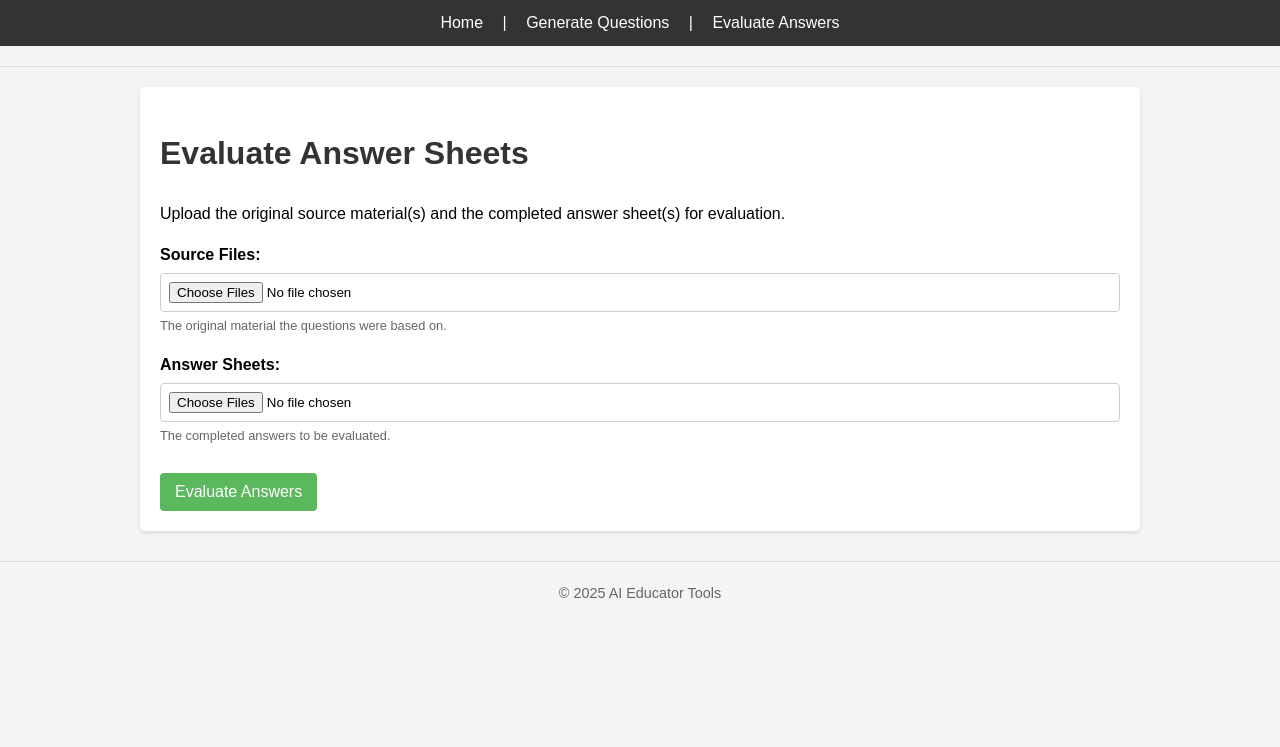
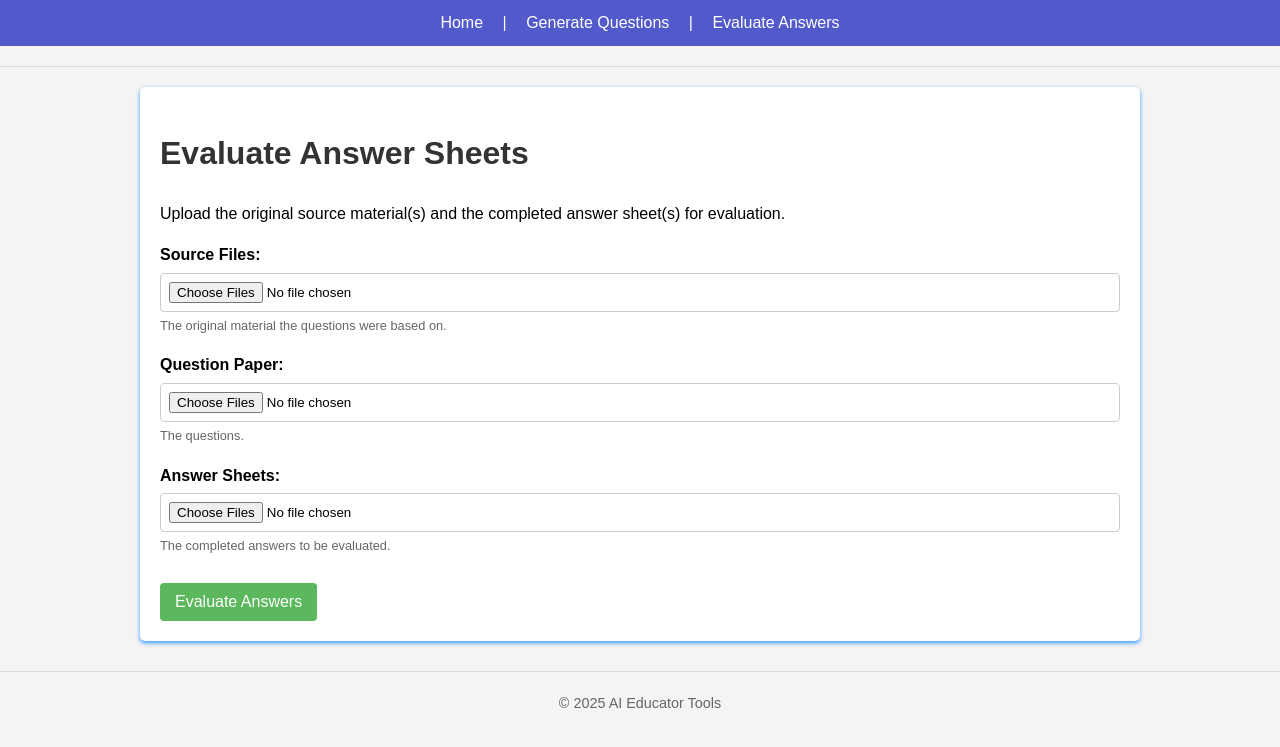
Before and after one commit to kmokmwswemdwekm/AInnovators, a Flask app: page /evaluate in a window 1280 px wide. Shown: the top 747 px of the page. Run offline with Flask 3, Linux system fonts and the light colour scheme; some libraries are stand-ins or nearby versions.

Commit message:
uploaded

```diff
--- a/main.py
+++ b/main.py
@@ -318,7 +318,9 @@ def generate_upload():
             mcq_questions = int(request.form.get('mcq-questions', 0))
             short_questions = int(request.form.get('short-questions', 0))
             long_questions = int(request.form.get('long-questions', 0))
+            numerical_questions=int(request.form.get('numerical-questions', 0))
             difficulty_level = request.form.get('difficulty-level', 'medium')
+
         except ValueError:
             flash("Invalid number format for question counts.", "danger")
             cleanup_uploaded_files(uploaded_filenames, app.config['UPLOAD_SOURCE_FOLDER'])
@@ -330,14 +332,17 @@ def generate_upload():
         prompt = (
             f"Act as an expert educator. Analyze the provided document(s) thoroughly. "
             f"Based *strictly* on the content within these documents, generate the following educational questions:\n"
-            f"- {mcq_questions} Multiple Choice Questions (MCQs). Each MCQ should have 4 distinct options (A, B, C, D) and clearly indicate the single correct answer.\n"
+            f"- {mcq_questions} Multiple Choice Questions (MCQs). Each MCQ should have 4 distinct options (A, B, C, D), Do not display the answer.\n"
             f"- {short_questions} Short Answer Questions requiring concise, factual answers derived directly from the text.\n"
             f"- {long_questions} Long Answer Questions designed to assess deeper understanding, critical thinking, or application of concepts from the source material.\n\n"
+            f"-{numerical_questions} Numerical Questions to assess the problem solving abilities of the students.\n\n"
             f"All questions must be at a '{difficulty_level}' difficulty level relative to the source material's complexity.\n"
             f"Format the output clearly using Markdown:\n"
             f"## Multiple Choice Questions\n1. [Question text]...\nA. [Option]\nB. [Option]\nC. [Option]\nD. [Option]\n**Answer: [Correct Letter]**\n\n"
             f"## Short Answer Questions\n1. [Question text]...\n\n"
             f"## Long Answer Questions\n1. [Question text]...\n\n"
+            f"## Numerical Questions\n1. [Question text]...\n\n"
+            f"**IMPORTANT:** Do not include any additional text, explanations, or commentary outside of the questions themselves. "
             f"Do not add any introduction, conclusion, or commentary outside of the requested question structure."
         )
 
@@ -579,19 +584,25 @@ def evaluate_upload():
         # (Prompt remains the same)
         prompt = (
             "Act as an expert teaching assistant providing detailed evaluation.\n"
-            "You are given the original source material document(s) AND one or more student answer sheet document(s).\n\n"
+            "You are given the original source material document(s), a document with questions, AND one or more student answer sheet document(s).\n\n"
             "**Your Task:** Evaluate the submitted answer sheet(s) based *strictly* on the information present in the provided source material(s).\n\n"
             "**Evaluation Criteria:**\n"
             "1.  **Accuracy:** Are the answers factually correct according to the source material?\n"
             "2.  **Completeness:** Do the answers address all parts of the question asked (implicitly or explicitly)?\n"
             "3.  **Relevance:** Are the answers directly related to the question and derived from the source?\n"
             "4.  **Clarity:** Are the answers presented clearly and understandably?\n\n"
+            "**Important:**\n"
+            "You are to also assess the student based on different parameters such as cognitive ability, critical thinking, active recall, etc.\n"
+            "AND provide a comprehensive summary about the concepts the student has understood and the concepts they need to work on.\n\n"
+            "You are to provide a score for each answer based on the above criteria. The scoring should be out of 10.\n\n"
             "**Output Format:**\n"
             "Provide a structured evaluation, ideally question-by-question if the answer sheet format allows. For each question/answer:\n"
             "-   State the question (or reference number).\n"
             "-   Summarize the student's answer briefly.\n"
             "-   Provide specific feedback based on the criteria above (Accuracy, Completeness, Relevance, Clarity).\n"
             "-   Assign a score or points for the answer (e.g., X out of Y points) and justify it briefly.\n\n"
+            "-   Provide a summary of the student's performance across all questions, highlighting strengths and areas for improvement.\n\n"
+            "-  Provide a comprehensive view about which aspect of the mind (cognitive ability, critical thinking, active recall, etc.) the question challenges and how has the student performed.\n\n"
             "After evaluating all answers, provide:\n"
             "-   **Overall Score:** Calculate a total score (e.g., total points, percentage).\n"
             "-   **Overall Feedback:** Summarize the student's performance, highlighting strengths and key areas for improvement.\n\n"
--- a/static/style.css
+++ b/static/style.css
@@ -12,11 +12,11 @@ body {
   padding: 20px;
   background-color: #fff;
   border-radius: 5px;
-  box-shadow: 0 2px 4px rgba(0, 0, 0, 0.1);
+  box-shadow: 0 2px 4px rgba(20, 141, 255, 0.864);
 }
 
 nav {
-  background-color: #333;
+  background-color: #525acb;
   color: #fff;
   padding: 10px 0;
   text-align: center;
--- a/templates/evaluate_upload.html
+++ b/templates/evaluate_upload.html
@@ -10,6 +10,11 @@
         <label for="source_files">Source Files:</label>
         <input type="file" id="source_files" name="source_files" multiple required>
         <small>The original material the questions were based on.</small>
+    </div>
+    <div class="form-group">
+        <label for="source_files">Question Paper:</label>
+        <input type="file" id="question_paper" name="question_paper" multiple required>
+        <small>The questions.</small>
     </div>
 
     <div class="form-group">
--- a/templates/generate_upload.html
+++ b/templates/generate_upload.html
@@ -26,6 +26,10 @@
             <label for="long-questions">Number of Long Answer Questions:</label>
             <input type="number" id="long-questions" name="long-questions" value="1" min="0" required>
         </div>
+        <div class="form-group">
+            <label for="numerical-questions">Number of Numerical Answer Questions:</label>
+            <input type="number" id="numerical-questions" name="numerical-questions" value="1" min="0" required>
+        </div>
         <!-- Add numerical questions input if needed -->
         <div class="form-group">
             <label for="difficulty-level">Difficulty Level:</label>
```
Also changed, not shown: 13 other files.
